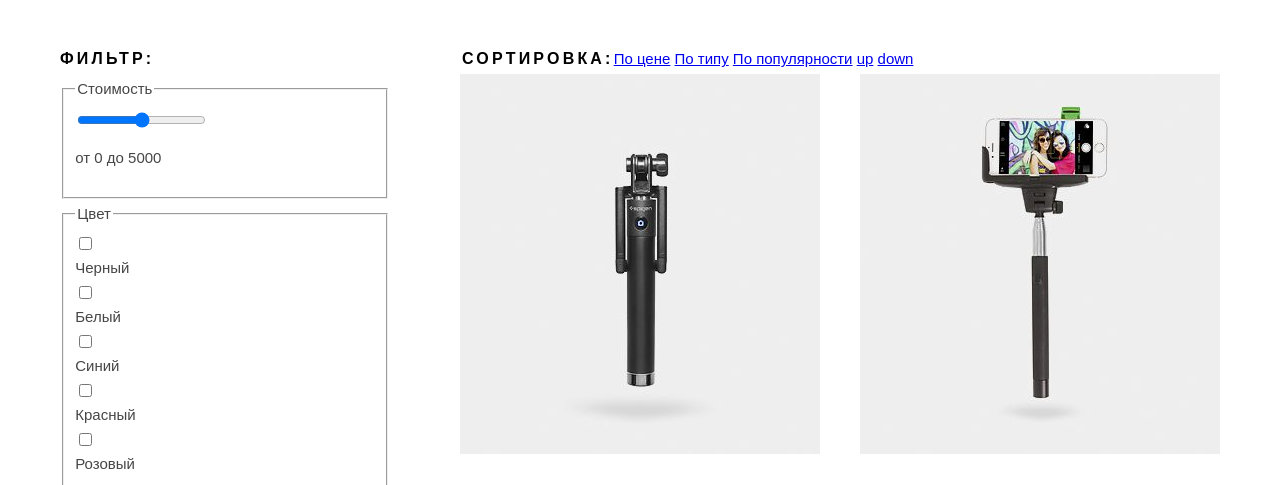
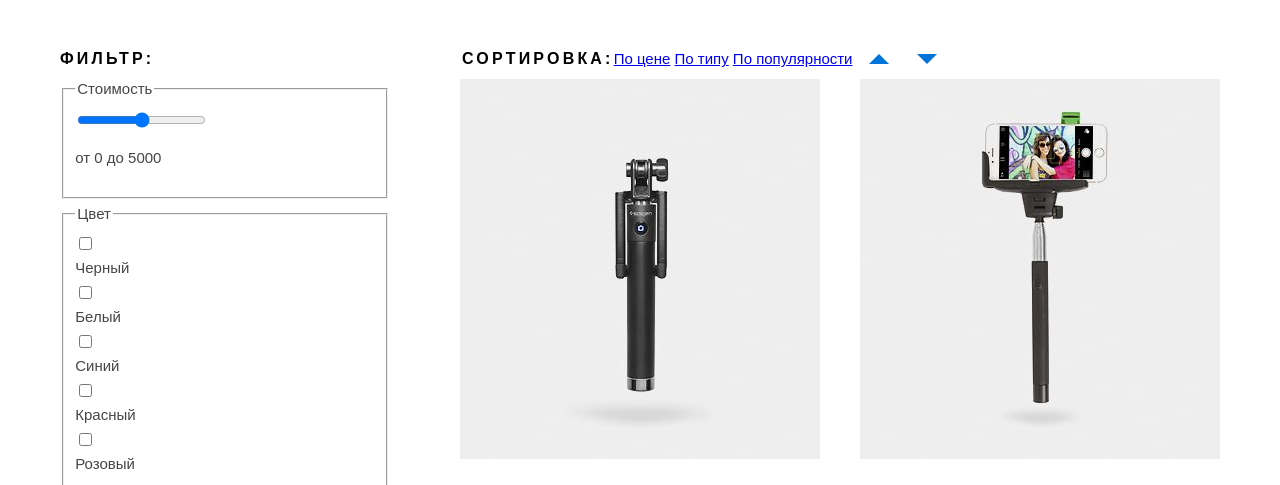
Before and after one commit to Eyespot/360247-device, a plain HTML site: page catalog.html in a window 1280 px wide. Shown: the part 347-832 px from the top of the page. Drawn offline with Linux system fonts and the light colour scheme.

Commit message:
Сортировочные стрелки

```diff
--- a/catalog.html
+++ b/catalog.html
@@ -90,8 +90,8 @@
                             <a class="price-sort" href="#">По цене</a>
                             <a class="type-sort" href="#">По типу</a>
                             <a class="popular-sort" href="#">По популярности</a>
-                            <a class="arrow arrow-up" href="#">up</a>
-                            <a class="arrow arrow-down" href="#">down</a>
+                            <a class="arrow arrow-up" href="#">По возрастанию</a>
+                            <a class="arrow arrow-down" href="#">По убыванию</a>
                         </div>
                     </div>
                     <div class="catalog-items clearfix">
--- a/css/style.css
+++ b/css/style.css
@@ -352,6 +352,30 @@ main {
     float: left;
 }
 
+.arrow {
+    display: inline-block;
+    margin: 0 12px;
+    font-size: 0;
+}
+
+.arrow::before {
+    display: inline-block;
+    content: "";
+    border: 10px solid #0074d9;
+    border-left-width: 10px;
+    border-right-width: 10px;
+    border-left-color: transparent;
+    border-right-color: transparent;
+}
+
+.arrow-up::before {
+    border-top-width: 0;
+}
+
+.arrow-down::before {
+    border-bottom-width: 0;
+}
+
 .catalog-item {
     float: right;
     width: 360px;
```
